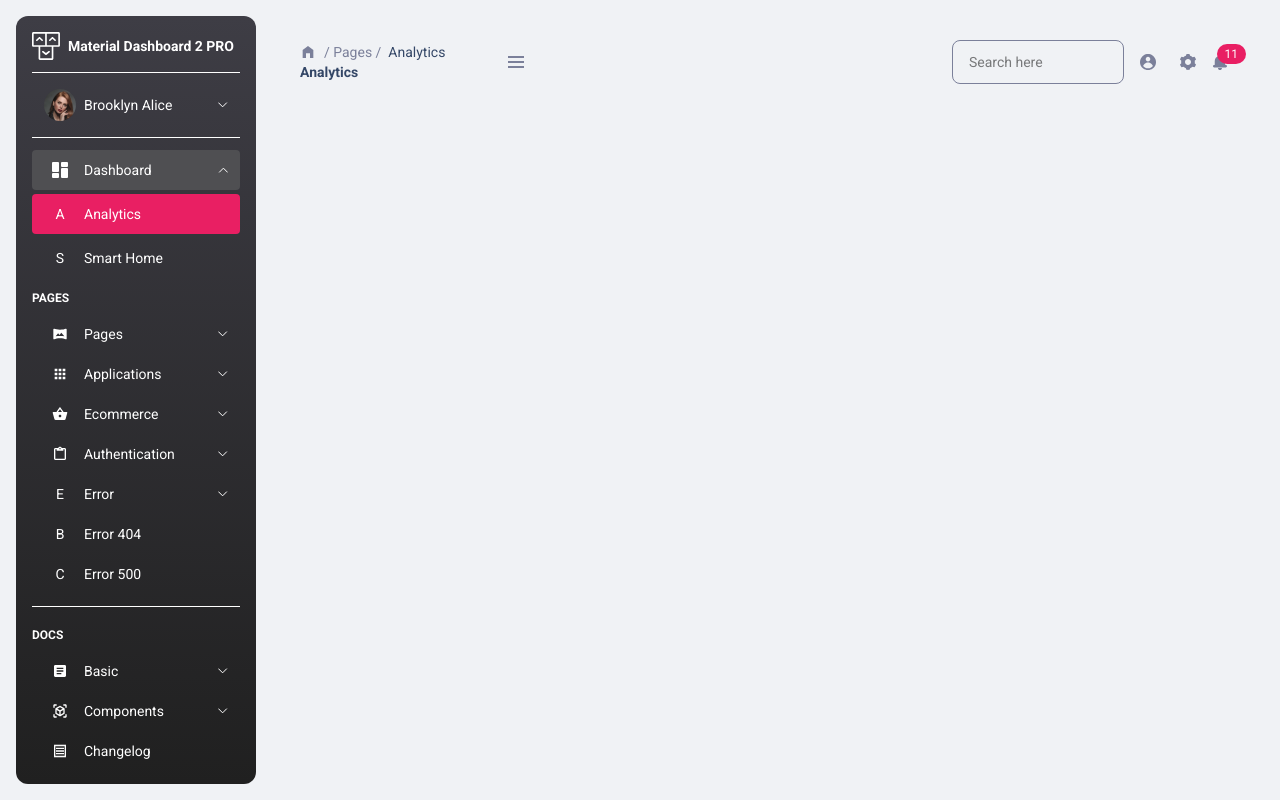
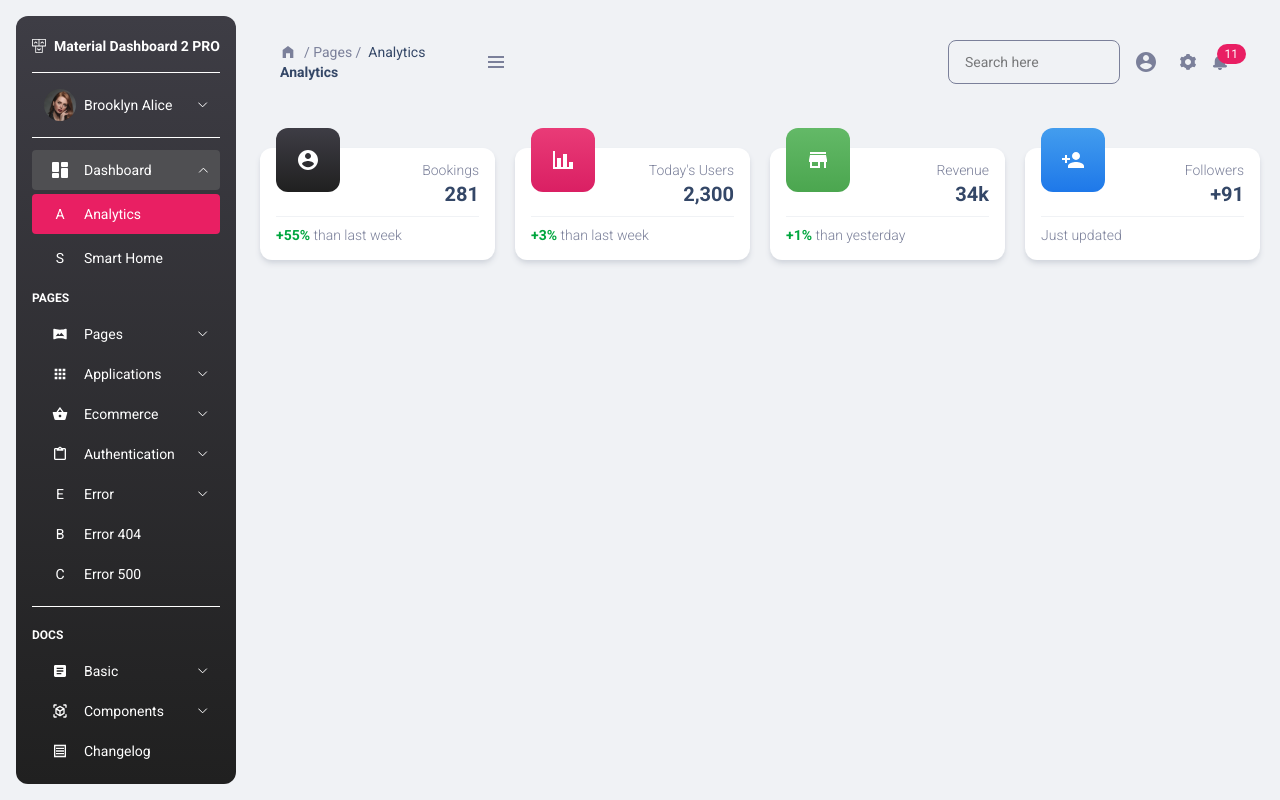
Before and after one commit to manhotrajatin62-oss/login-page, a React (Vite) app: page /dashboard in a window 1280 px wide. Built offline with nearby package versions, Linux system fonts and the light colour scheme; sample sign-in values are in the browser's storage.

Commit message:
created first dashboard row

```diff
--- /dev/null
+++ b/src/components/Card.tsx
@@ -0,0 +1,32 @@
+const Card = ({ item }: any) => {
+  return (
+    <section className="relative flex h-28 w-70 flex-col rounded-xl bg-white px-4 py-3 shadow-md shadow-gray-300">
+      <div
+        style={{
+          backgroundImage: `linear-gradient(to bottom, ${item?.gradient?.from}, ${item?.gradient?.to})`,
+        }}
+        className={`absolute -top-5 left-4 flex h-16 w-16 items-center justify-center rounded-xl`}
+      >
+        {item?.icon}
+      </div>
+
+      <div className="self-end">
+        <h3 className="text-grey font-light">{item?.heading}</h3>
+        <p className="text-dark-blue text-right text-xl font-bold">
+          {item?.data}
+        </p>
+      </div>
+
+      <hr className="my-2 text-[#F0F2F5]" />
+
+      <p className="text-grey font-light">
+        <span className="font-bold text-green-600">
+          {item?.footer?.highlight}
+        </span>{" "}
+        {item?.footer?.text}
+      </p>
+    </section>
+  );
+};
+
+export default Card;
--- a/src/components/Icons.tsx
+++ b/src/components/Icons.tsx
@@ -191,55 +191,89 @@ export const Home: any = () => (
 
 export const Menu: any = () => (
   <svg
-  className="cursor-pointer"
+    className="cursor-pointer"
     width="16"
     height="16"
     viewBox="0 0 16 16"
     fill="none"
     xmlns="http://www.w3.org/2000/svg"
   >
-    <path d="M0 3H16" stroke="#7B809A" stroke-width="2" />
-    <path d="M0 8H16" stroke="#7B809A" stroke-width="2" />
-    <path d="M0 13H16" stroke="#7B809A" stroke-width="2" />
+    <path d="M0 3H16" stroke="#7B809A" strokeWidth="2" />
+    <path d="M0 8H16" stroke="#7B809A" strokeWidth="2" />
+    <path d="M0 13H16" stroke="#7B809A" strokeWidth="2" />
   </svg>
 );
 
-export const User: any = () => (
+export const User: any = ({ card }: any) => (
   <svg
-  className="cursor-pointer"
+    className={card ? "cursor-default" : "cursor-pointer"}
+    width="20"
+    height="20"
+    viewBox="0 0 20 20"
+    fill="none"
+    xmlns="http://www.w3.org/2000/svg"
+  >
+    <path
+      d="M10 17.2C7.5 17.2 5.29 15.92 4 14C4.03 12 8 10.9 10 10.9C12 10.9 15.97 12 16 14C14.71 15.92 12.5 17.2 10 17.2ZM10 3C10.7956 3 11.5587 3.31607 12.1213 3.87868C12.6839 4.44129 13 5.20435 13 6C13 6.79565 12.6839 7.55871 12.1213 8.12132C11.5587 8.68393 10.7956 9 10 9C9.20435 9 8.44129 8.68393 7.87868 8.12132C7.31607 7.55871 7 6.79565 7 6C7 5.20435 7.31607 4.44129 7.87868 3.87868C8.44129 3.31607 9.20435 3 10 3ZM10 0C8.68678 0 7.38642 0.258658 6.17317 0.761205C4.95991 1.26375 3.85752 2.00035 2.92893 2.92893C1.05357 4.8043 0 7.34784 0 10C0 12.6522 1.05357 15.1957 2.92893 17.0711C3.85752 17.9997 4.95991 18.7362 6.17317 19.2388C7.38642 19.7413 8.68678 20 10 20C12.6522 20 15.1957 18.9464 17.0711 17.0711C18.9464 15.1957 20 12.6522 20 10C20 4.47 15.5 0 10 0Z"
+      fill={card ? "white" : "#7B809A"}
+    />
+  </svg>
+);
+
+export const Chart: any = () => (
+  <svg
+    width="24"
+    height="24"
+    viewBox="0 0 24 24"
+    fill="none"
+    xmlns="http://www.w3.org/2000/svg"
+  >
+    <path d="M22 21H2V3H4V19H6V10H10V19H12V6H16V19H18V14H22V21Z" fill="white" />
+  </svg>
+);
+
+export const Market: any = () => (
+  <svg
+    width="24"
+    height="24"
+    viewBox="0 0 24 24"
+    fill="none"
+    xmlns="http://www.w3.org/2000/svg"
+  >
+    <path
+      d="M12 18H6V14H12V18ZM21 14V12L20 7H4L3 12V14H4V20H14V14H18V20H20V14H21ZM20 4H4V6H20V4Z"
+      fill="white"
+    />
+  </svg>
+);
+
+export const Contact: any = () => (
+  <svg
+    width="24"
+    height="24"
+    viewBox="0 0 24 24"
+    fill="none"
+    xmlns="http://www.w3.org/2000/svg"
+  >
+    <path
+      d="M15 14C12.33 14 7 15.33 7 18V20H23V18C23 15.33 17.67 14 15 14ZM6 10V7H4V10H1V12H4V15H6V12H9V10H6ZM15 12C16.0609 12 17.0783 11.5786 17.8284 10.8284C18.5786 10.0783 19 9.06087 19 8C19 6.93913 18.5786 5.92172 17.8284 5.17157C17.0783 4.42143 16.0609 4 15 4C13.9391 4 12.9217 4.42143 12.1716 5.17157C11.4214 5.92172 11 6.93913 11 8C11 9.06087 11.4214 10.0783 12.1716 10.8284C12.9217 11.5786 13.9391 12 15 12Z"
+      fill="white"
+    />
+  </svg>
+);
+
+export const Setting: any = () => (
+  <svg
     width="16"
     height="16"
     viewBox="0 0 16 16"
     fill="none"
     xmlns="http://www.w3.org/2000/svg"
   >
-    <g clip-path="url(#clip0_2879_600)">
+    <g clipPath="url(#clip0_2879_602)">
       <path
-        d="M8.00298 0.000347708C6.38264 0.000196848 4.80046 0.492015 3.46558 1.4107C2.1307 2.32934 1.10627 3.6315 0.527705 5.14505C-0.0510175 6.6586 -0.156496 8.31211 0.224911 9.88676C0.606461 11.4615 1.45705 12.8835 2.66417 13.9642C2.86271 14.1429 3.07075 14.3109 3.28727 14.4671C4.6561 15.4647 6.30633 16.0021 8.00001 16.0021C9.69381 16.0021 11.3439 15.4647 12.7128 14.4671C12.9294 14.3108 13.1373 14.1429 13.3357 13.9642C14.5425 12.8836 15.393 11.4623 15.7747 9.88792C16.1564 8.31373 16.0513 6.66064 15.4734 5.14737C14.8954 3.63397 13.8719 2.33185 12.538 1.41274C11.204 0.493637 9.62264 0.00104281 8.00257 0L8.00298 0.000347708ZM8.00298 2.85827V2.85843C8.60947 2.85843 9.19094 3.09922 9.61969 3.52799C10.0485 3.95678 10.2894 4.53836 10.2894 5.1447C10.2894 5.75104 10.0485 6.33265 9.61969 6.76141C9.1909 7.1902 8.60947 7.43112 8.00298 7.43112C7.39664 7.43112 6.81502 7.19018 6.38627 6.76141C5.95748 6.33262 5.71671 5.75104 5.71671 5.1447C5.71671 4.53836 5.9575 3.95674 6.38627 3.52799C6.81506 3.0992 7.39664 2.85843 8.00298 2.85843V2.85827ZM8.00298 14.2902C6.12723 14.2895 4.34966 13.4509 3.15583 12.0039C3.62683 10.6503 4.64114 9.55472 5.95447 8.98083C7.2678 8.40693 8.76095 8.40693 10.074 8.98083C11.3873 9.55472 12.4016 10.6504 12.8728 12.0039C11.674 13.4571 9.88661 14.2963 8.00283 14.2902H8.00298Z"
-        fill="#7B809A"
-      />
-    </g>
-    <defs>
-      <clipPath id="clip0_2879_600">
-        <rect width="16" height="16" fill="white" />
-      </clipPath>
-    </defs>
-  </svg>
-);
-
-export const Setting: any = () => (
-  <svg
-  className="cursor-pointer"
-    width="16"
-    height="16"
-    viewBox="0 0 16 16"
-    fill="none"
-    xmlns="http://www.w3.org/2000/svg"
-  >
-    <g clip-path="url(#clip0_2879_602)">
-      <path
-        fill-rule="evenodd"
-        clip-rule="evenodd"
+        fillRule="evenodd"
+        clipRule="evenodd"
         d="M6.36982 0.154755C6.89677 0.0575024 7.44287 0 7.99994 0C8.55717 0 9.10305 0.0575024 9.63022 0.154755L10.1085 1.8393C11.0382 2.12334 11.8802 2.59154 12.5886 3.19641L14.3697 2.7441C14.7224 3.12715 15.0479 3.54363 15.3265 4.00005C15.6051 4.45631 15.8256 4.93047 16 5.41074L14.6972 6.64281C14.796 7.08097 14.8482 7.53393 14.8482 7.99992C14.8482 8.46607 14.796 8.91899 14.6972 9.35703L16 10.5893C15.8255 11.0695 15.6051 11.5437 15.3265 11.9999C15.0479 12.4562 14.7224 12.8729 14.3697 13.2559L12.5886 12.8036C11.8802 13.4085 11.0382 13.8766 10.1085 14.1607L9.63022 15.8452C9.1031 15.9425 8.55717 16 7.99994 16C7.44287 16 6.89682 15.9425 6.36982 15.8452L5.89135 14.1607C4.9618 13.8767 4.11982 13.4085 3.41143 12.8036L1.63012 13.2559C1.27758 12.8728 0.95196 12.4562 0.673516 11.9999C0.394906 11.5437 0.174444 11.0695 0 10.5893L1.30284 9.35703C1.20399 8.91903 1.15182 8.46607 1.15182 7.99992C1.15182 7.53393 1.20399 7.08101 1.30284 6.64281L0 5.41074C0.174461 4.93047 0.394906 4.45631 0.673516 4.00005C0.951965 3.54363 1.27757 3.12713 1.63012 2.7441L3.41143 3.19641C4.11986 2.59154 4.96184 2.12336 5.89135 1.8393L6.36982 0.154755ZM8 11C9.65685 11 11 9.65685 11 8C11 6.34315 9.65685 5 8 5C6.34315 5 5 6.34315 5 8C5 9.65685 6.34315 11 8 11Z"
         fill="#7B809A"
       />
@@ -254,7 +288,7 @@ export const Setting: any = () => (
 
 export const Bell: any = () => (
   <svg
-  className="cursor-pointer"
+    className="cursor-pointer"
     width="16"
     height="16"
     viewBox="0 0 16 16"
@@ -262,8 +296,8 @@ export const Bell: any = () => (
     xmlns="http://www.w3.org/2000/svg"
   >
     <path
-      fill-rule="evenodd"
-      clip-rule="evenodd"
+      fillRule="evenodd"
+      clipRule="evenodd"
       d="M6.67271 1.91047C4.41402 2.49139 2.7454 4.5408 2.7454 6.98163V10.4722C2.7454 10.794 2.48409 11.0546 2.16424 11.0546C1.52115 11.0546 1 11.5769 1 12.2183C1 12.8609 1.5219 13.3818 2.16639 13.3818H13.7971C14.4413 13.3818 14.9635 12.8597 14.9635 12.2183C14.9635 11.5755 14.4399 11.0546 13.7992 11.0546C13.4782 11.0546 13.2181 10.7959 13.2181 10.4722V6.98163C13.2181 4.54178 11.5497 2.49164 9.29077 1.91047V1.30939C9.29077 0.584484 8.70456 0 7.98162 0C7.26009 0 6.67266 0.586204 6.67266 1.30939L6.67271 1.91047ZM5.94541 13.9638H10.0181C10.0181 15.0885 9.10629 16 7.98167 16C6.85705 16 5.94547 15.0884 5.94547 13.9638H5.94541Z"
       fill="#7B809A"
     />
--- a/src/components/sidebar/Sidebar.tsx
+++ b/src/components/sidebar/Sidebar.tsx
@@ -68,7 +68,7 @@ const Sidebar = () => {
   ];
 
   return (
-    <aside className="fixed top-4 bottom-4 left-4 flex w-60 flex-col overflow-auto custom-scroll rounded-xl bg-linear-to-b from-[#3E3D45] to-[#202020] p-4 text-sm text-white">
+    <aside className="fixed top-4 bottom-4 left-4 flex w-55 flex-col overflow-auto custom-scroll rounded-xl bg-linear-to-b from-[#3E3D45] to-[#202020] p-4 text-sm text-white">
       <SidebarTop />
 
       <SidebarPages heading={"PAGES"} data={pagesData} />
--- a/src/components/sidebar/SidebarPages.tsx
+++ b/src/components/sidebar/SidebarPages.tsx
@@ -8,6 +8,7 @@ const SidebarPages = ({ data, heading }: any) => {
       {data?.map((item: any) => {
         return (
           <SidebarOptions
+          key={item?.title}
             icon={item?.icon}
             title={item?.title}
             dropdown={item?.dropdown}
--- a/src/pages/dashboard/Dashboard.tsx
+++ b/src/pages/dashboard/Dashboard.tsx
@@ -1,15 +1,77 @@
+import Card from "../../components/Card";
+import { Chart, Contact, Market, User } from "../../components/Icons";
 import Navbar from "../../components/navbar/Navbar";
 import Sidebar from "../../components/sidebar/Sidebar";
 
 const Dashboard = () => {
+  const cardsData = [
+    {
+      heading: "Bookings",
+      data: "281",
+      footer: {
+        highlight: "+55%",
+        text: "than last week",
+      },
+      icon: <User card />,
+      gradient: {
+        from: "#3E3D45",
+        to: "#202020",
+      },
+    },
+    {
+      heading: "Today's Users",
+      data: "2,300",
+      footer: {
+        highlight: "+3%",
+        text: "than last week",
+      },
+      icon: <Chart />,
+      gradient: {
+        from: "#E93B77",
+        to: "#DA1F63",
+      },
+    },
+    {
+      heading: "Revenue",
+      data: "34k",
+      footer: {
+        highlight: "+1%",
+        text: "than yesterday",
+      },
+      icon: <Market />,
+      gradient: {
+        from: "#63B967",
+        to: "#4BA64F",
+      },
+    },
+    {
+      heading: "Followers",
+      data: "+91",
+      footer: {
+        text: "Just updated",
+      },
+      icon: <Contact />,
+      gradient: {
+        from: "#439DEE",
+        to: "#1E78E9",
+      },
+    },
+  ];
+
   return (
     <>
-      <header className="ml-75 mt-10 mr-8 mb-6">
-        <Navbar/>
+      <header className="mt-10 mr-8 mb-6 ml-70">
+        <Navbar />
       </header>
 
-      <main>
+      <main className="mr-5 ml-65">
         <Sidebar />
+
+        <section className="flex h-38 items-end gap-5 text-sm">
+          {cardsData?.map((item) => {
+            return <Card key={item?.heading} item={item} />;
+          })}
+        </section>
       </main>
 
       <footer></footer>
```
